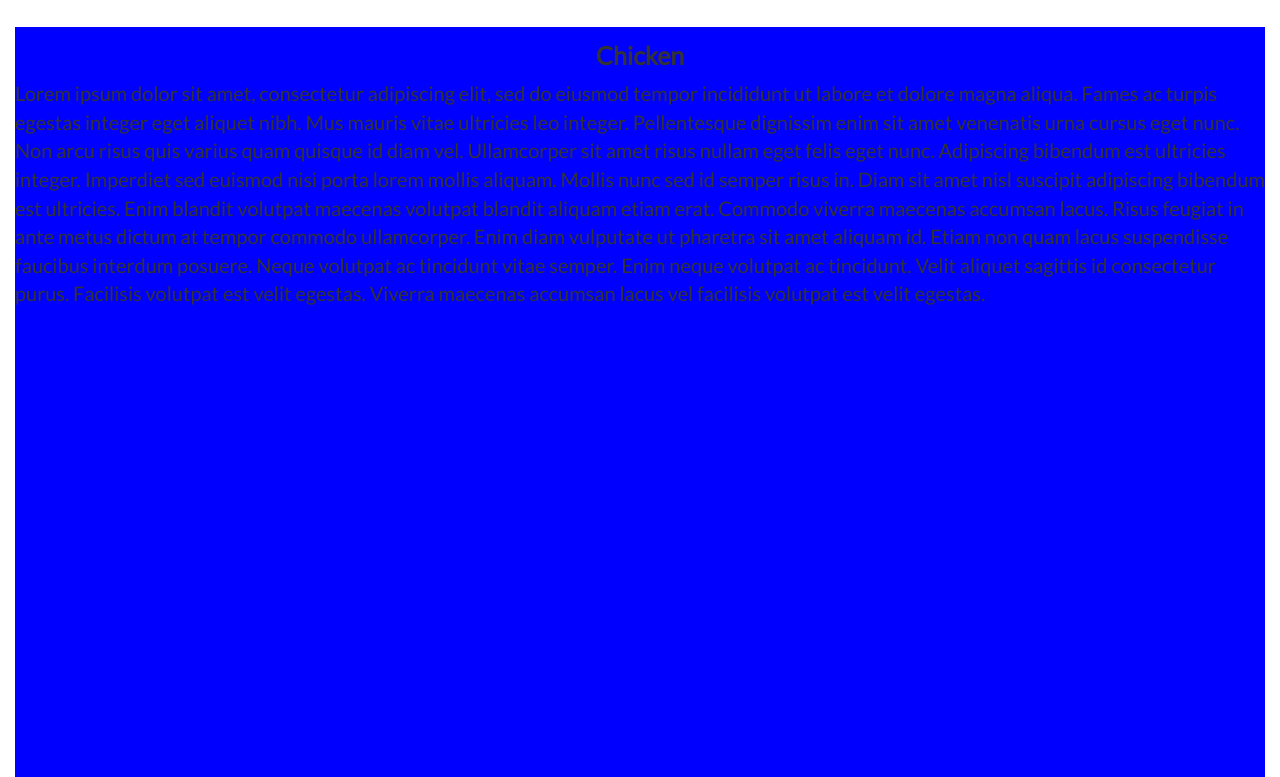
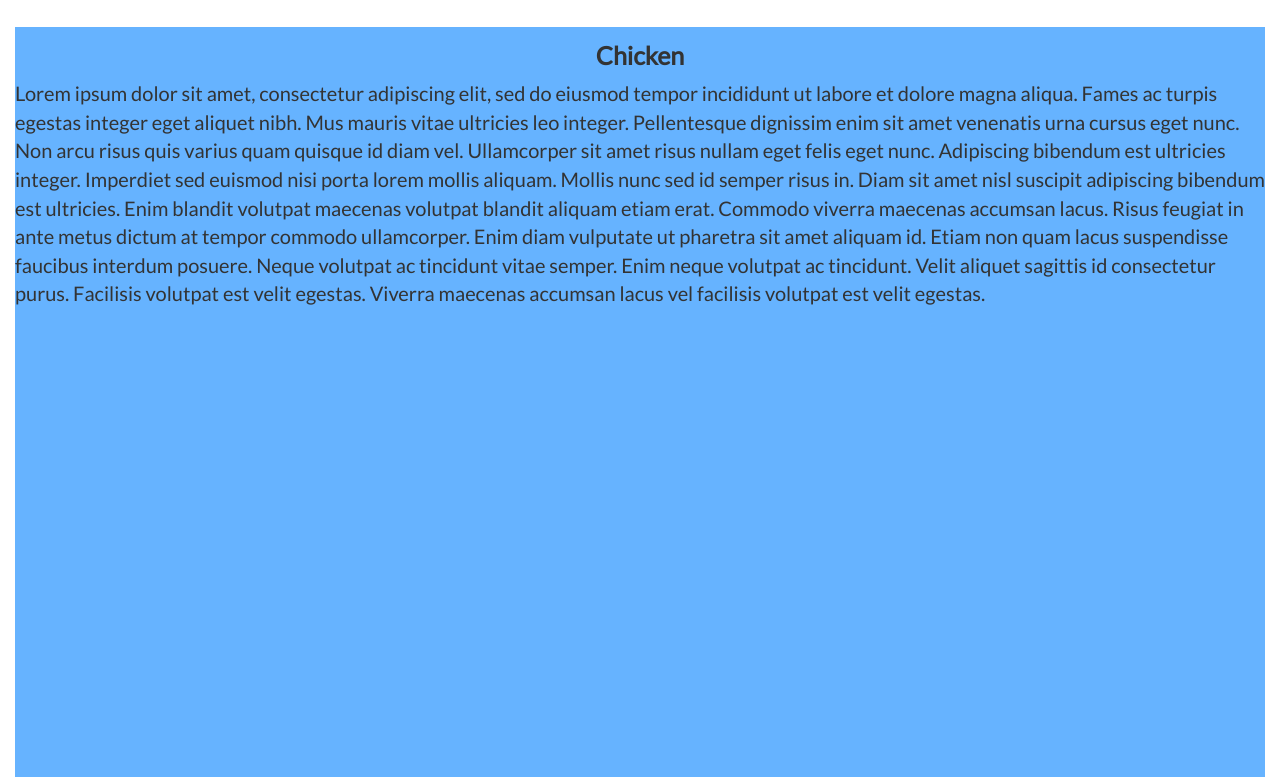
Before and after one commit to Agro4700/module3-solution, a plain HTML site: page index.html in a window 1280 px wide. Shown: the part 123-900 px from the top of the page. Drawn offline with Linux system fonts and the light colour scheme.

Commit message:
Update styles.css

```diff
--- a/css/styles.css
+++ b/css/styles.css
@@ -1,5 +1,5 @@
  div .content{
-	background-color: blue;
+	background-color: #66b3ff;
 	height: 750px;
 	padding-top: 5px;
 }
```
